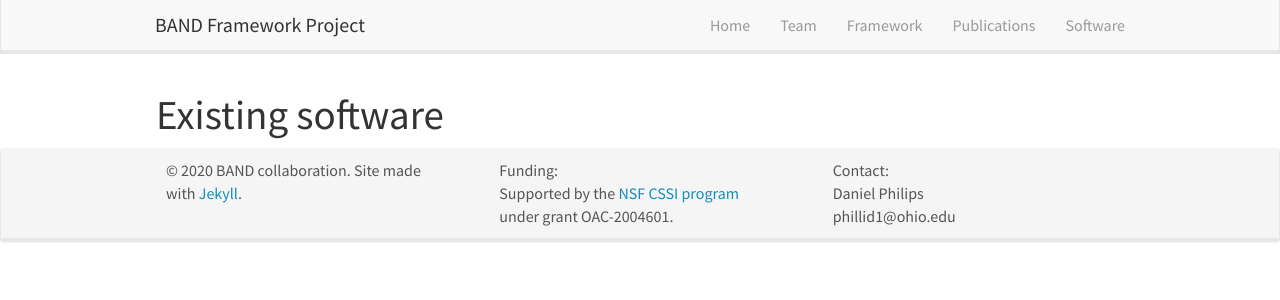
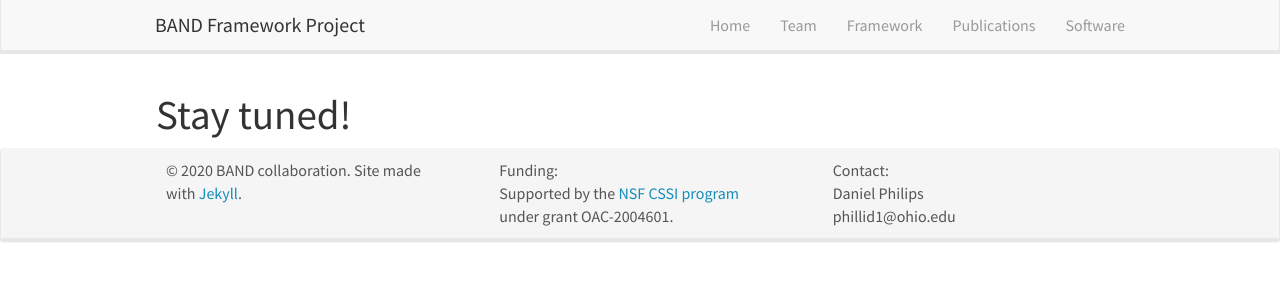
Before and after one commit to bandframework/bandframework.github.io, a Jekyll site: the page built from _pages/software.md, in a window 1280 px wide. Shown: the top 300 px of the page. Built offline with Jekyll 4.4.1, drawn with Linux system fonts in a browser that asks for light colours; nearby versions of some CDN libraries.

Commit message:
changed to "Stay tuned!"

```diff
--- a/_pages/software.md
+++ b/_pages/software.md
@@ -6,4 +6,4 @@ sitemap: false
 permalink: /software/
 ---
 
-# Existing software
+# Stay tuned!
```
